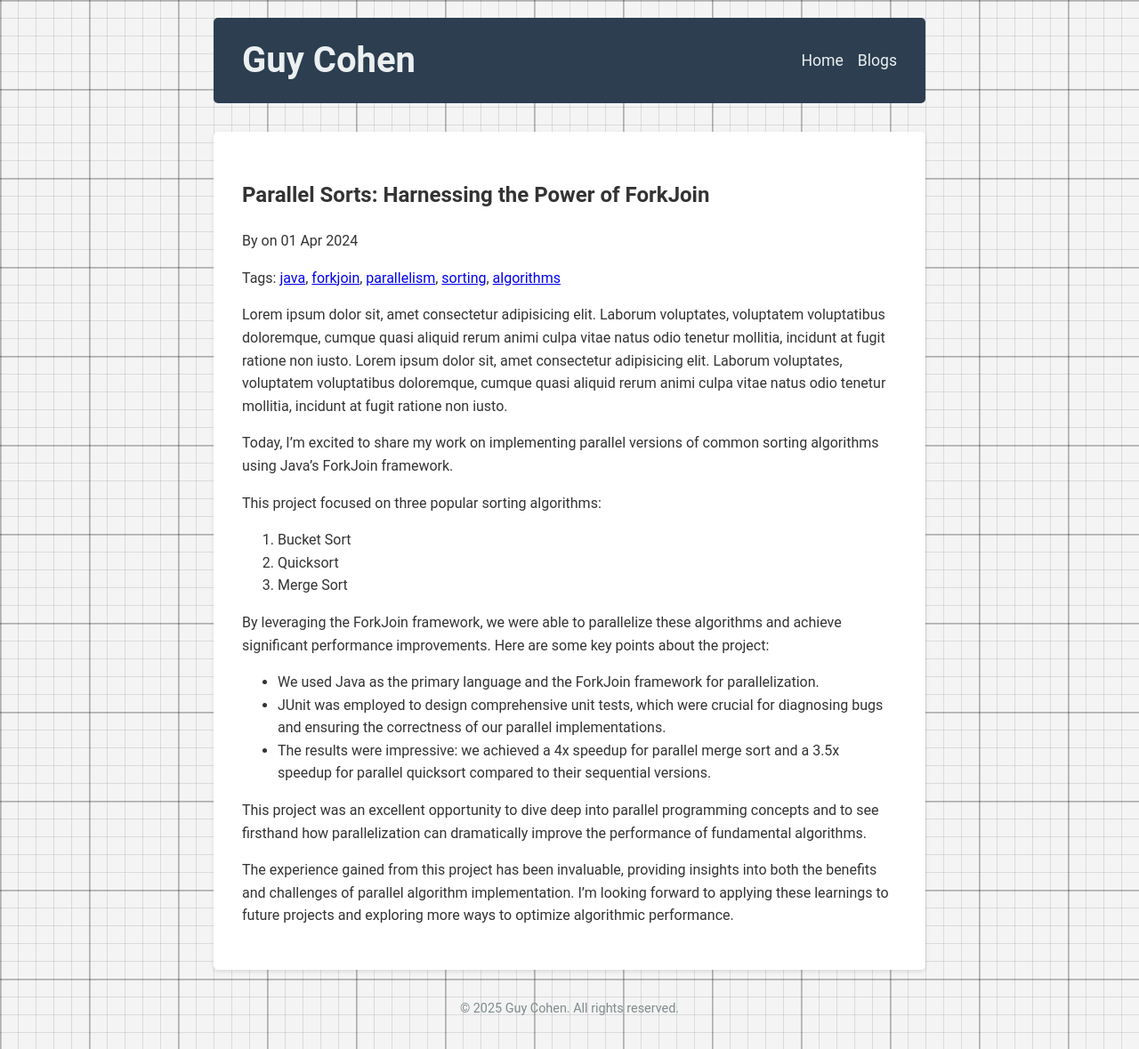
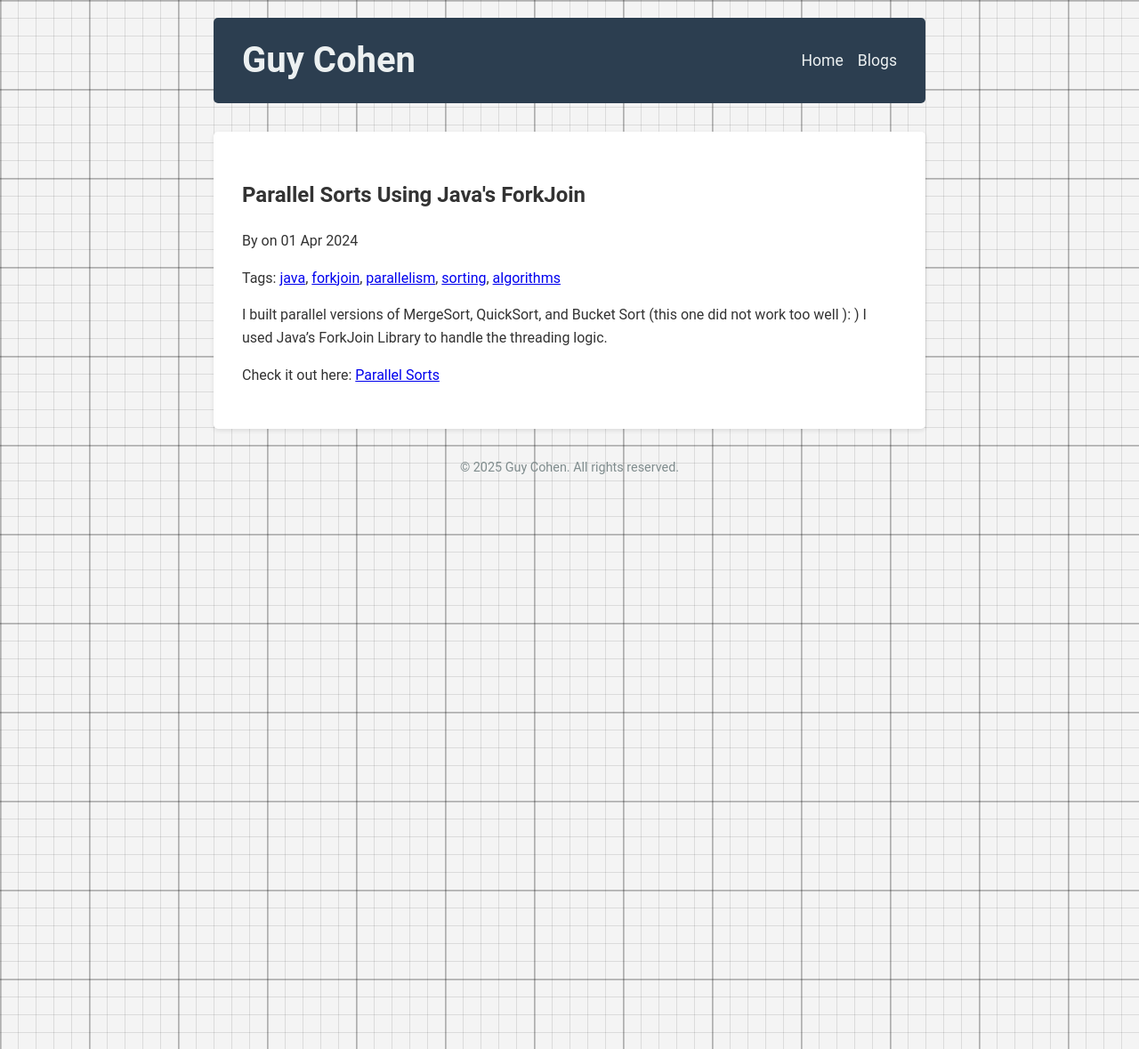
Before and after one commit to guyco3/guyco3.github.io, a Jekyll site: the page built from _posts/2024-04-01-parallel-sorts-leveraging-forkjoin.md, in a window 1280 px wide. Shown: the whole page at 89% size. Built offline with Jekyll 4.4.1, drawn with Linux system fonts in a browser that asks for light colours.

Commit message:
added posts

```diff
--- a/_posts/2024-04-01-parallel-sorts-leveraging-forkjoin.md
+++ b/_posts/2024-04-01-parallel-sorts-leveraging-forkjoin.md
@@ -1,27 +1,11 @@
 ---
 layout: posts
-title: "Parallel Sorts: Harnessing the Power of ForkJoin"
+title: "Parallel Sorts Using Java's ForkJoin"
 date: 2024-04-01
 tags: java forkjoin parallelism sorting algorithms
 author: Guy Cohen
 ---
-Lorem ipsum dolor sit, amet consectetur adipisicing elit. Laborum voluptates, voluptatem voluptatibus doloremque, cumque quasi aliquid rerum animi culpa vitae natus odio tenetur mollitia, incidunt at fugit ratione non iusto. Lorem ipsum dolor sit, amet consectetur adipisicing elit. Laborum voluptates, voluptatem voluptatibus doloremque, cumque quasi aliquid rerum animi culpa vitae natus odio tenetur mollitia, incidunt at fugit ratione non iusto.
 
+I built parallel versions of MergeSort, QuickSort, and Bucket Sort (this one did not work too well ): ) I used Java's ForkJoin Library to handle the threading logic.
 
-
-Today, I'm excited to share my work on implementing parallel versions of common sorting algorithms using Java's ForkJoin framework.
-
-This project focused on three popular sorting algorithms:
-1. Bucket Sort
-2. Quicksort
-3. Merge Sort
-
-By leveraging the ForkJoin framework, we were able to parallelize these algorithms and achieve significant performance improvements. Here are some key points about the project:
-
-- We used Java as the primary language and the ForkJoin framework for parallelization.
-- JUnit was employed to design comprehensive unit tests, which were crucial for diagnosing bugs and ensuring the correctness of our parallel implementations.
-- The results were impressive: we achieved a 4x speedup for parallel merge sort and a 3.5x speedup for parallel quicksort compared to their sequential versions.
-
-This project was an excellent opportunity to dive deep into parallel programming concepts and to see firsthand how parallelization can dramatically improve the performance of fundamental algorithms.
-
-The experience gained from this project has been invaluable, providing insights into both the benefits and challenges of parallel algorithm implementation. I'm looking forward to applying these learnings to future projects and exploring more ways to optimize algorithmic performance.
+Check it out here: [Parallel Sorts](https://github.com/guyco3/parallel-sorts/blob/main/visualize.ipynb)
--- a/blogs/index.html
+++ b/blogs/index.html
@@ -8,7 +8,7 @@ title: Blog
 <ul>
   {% for post in site.posts %}
     <li>
-      <h3><a href="/under-construction.html">{{ post.title }}</a></h3>
+      <h3><a href="{{ post.url | relative_url }}">{{ post.title }}</a></h3>
       <p>{{ post.date | date_to_string }}</p>
       <p>{{ post.excerpt }}</p>
     </li>
--- a/index.html
+++ b/index.html
@@ -12,7 +12,7 @@ title: Home
     <ul>
       {% for post in site.posts limit:3 %}
         <li>
-          <a href="/under-construction.html"">{{ post.title }}</a>
+          <a href="{{ post.url | relative_url }}">{{ post.title }}</a>
           <p class="post-date">{{ post.date | date_to_string }}</p>
         </li>
       {% endfor %}
@@ -24,4 +24,7 @@ title: Home
     <h2>Connect with Me</h2>
     <a href="https://github.com/guyco3" class="social-icon"><i class="fab fa-github"></i></a>
     <a href="https://www.linkedin.com/in/guy-cohen12" class="social-icon"><i class="fab fa-linkedin"></i></a>
+    <a href="https://medium.com/@gcohen.dev" class="social-icon">
+      <img src="path-to-medium-icon.svg" alt="Medium Icon" style="width:24px; height:24px;">
+    </a>
   </section>
```
Also changed, not shown: _posts/2024-07-01-torchcode-neural-network-practice-platform.md (+3 -17 lines), _posts/2024-08-01-mlib-linear-algebra-library.md (+2 -14 lines), _posts/2025-03-03-shortest-common-supersequence.md (added, +11 -0 lines), _hid_posts/2025-03-02-fence-algo.md (renamed from _posts/2025-03-02-fence-algo.md).
